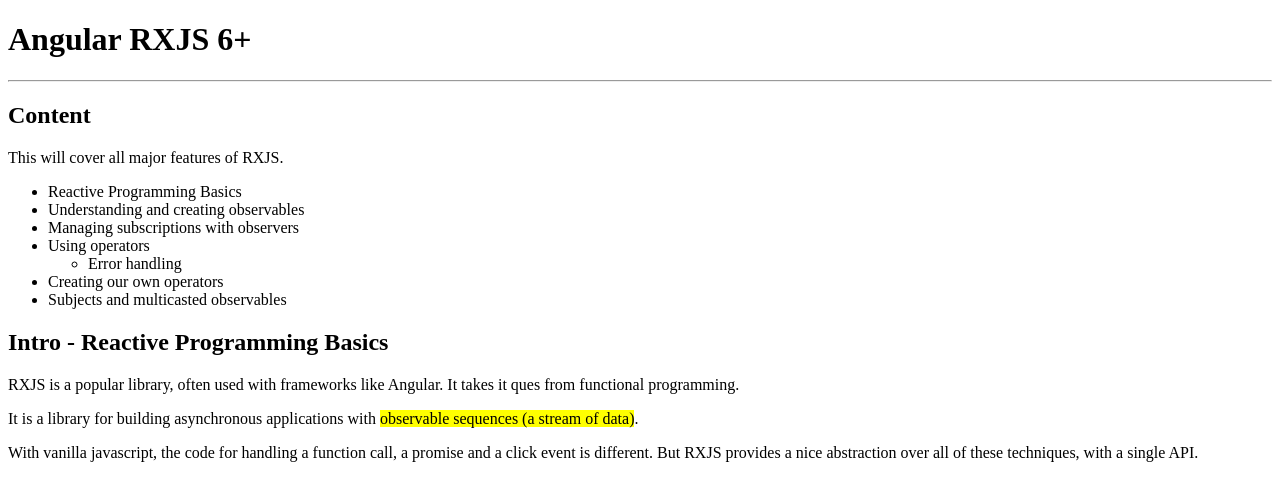
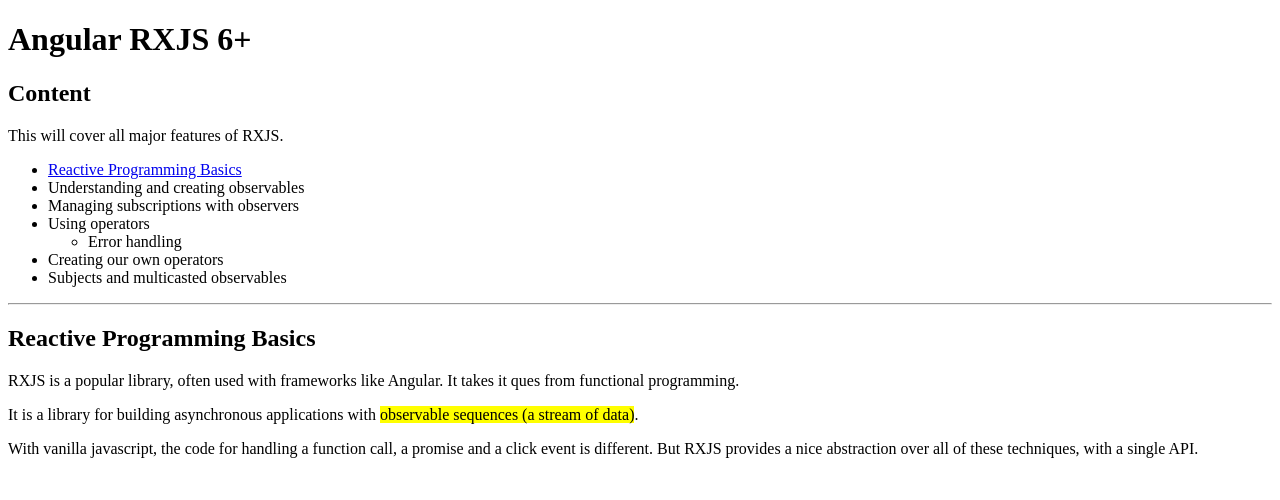
Before and after one commit to henrikmathiesen/angular-x-rxjs6-plus, an Angular app: page /reactive-programming-basics in a window 1280 px wide. Before the commit this address led to /. Shown: the top 500 px of the page. Built offline with nearby package versions, Linux system fonts and the light colour scheme.

Commit message:
-seperated into component -routing

```diff
--- a/src/app/app.component.html
+++ b/src/app/app.component.html
@@ -1,33 +1,5 @@
 <h1>Angular RXJS 6+</h1>
-<hr>
-<h2>Content</h2>
-<p>
-  This will cover all major features of RXJS.
-</p>
-<ul>
-  <li>Reactive Programming Basics</li>
-  <li>Understanding and creating observables</li>
-  <li>Managing subscriptions with observers</li>
-  <li>
-    Using operators
-    <ul>
-      <li>Error handling</li>
-    </ul>
-  </li>
-  <li>Creating our own operators</li>
-  <li>Subjects and multicasted observables</li>
-</ul>
-<h2>Intro - Reactive Programming Basics</h2>
-<p>
-  RXJS is a popular library, often used with frameworks like Angular. It takes it ques from functional programming.
-</p>
-<p>
-  It is a library for building asynchronous applications with <mark>observable sequences (a stream of data)</mark>.
-</p>
-<p>
-  With vanilla javascript, the code for handling a function call, a promise and a click event is different. But
-  RXJS provides a nice abstraction over all of these techniques, with a single API.
-</p>
 
+<app-menu></app-menu>
 
 <router-outlet></router-outlet>
--- a/src/app/app.module.ts
+++ b/src/app/app.module.ts
@@ -3,10 +3,14 @@ import { NgModule } from '@angular/core';
 
 import { AppRoutingModule } from './app-routing.module';
 import { AppComponent } from './app.component';
+import { MenuComponent } from './menu/menu.component';
+import { ReactiveProgrammingBasicsComponent } from './reactive-programming-basics/reactive-programming-basics.component';
 
 @NgModule({
   declarations: [
-    AppComponent
+    AppComponent,
+    MenuComponent,
+    ReactiveProgrammingBasicsComponent
   ],
   imports: [
     BrowserModule,
--- /dev/null
+++ b/src/app/menu/menu.component.html
@@ -0,0 +1,23 @@
+<h2>Content</h2>
+
+<p>
+    This will cover all major features of RXJS.
+</p>
+
+<ul>
+    <li>
+        <a [routerLink]="['/reactive-programming-basics']">Reactive Programming Basics</a>
+    </li>
+    <li>Understanding and creating observables</li>
+    <li>Managing subscriptions with observers</li>
+    <li>
+        Using operators
+        <ul>
+            <li>Error handling</li>
+        </ul>
+    </li>
+    <li>Creating our own operators</li>
+    <li>Subjects and multicasted observables</li>
+</ul>
+
+<hr>
--- /dev/null
+++ b/src/app/reactive-programming-basics/reactive-programming-basics.component.html
@@ -0,0 +1,11 @@
+<h2>Reactive Programming Basics</h2>
+<p>
+  RXJS is a popular library, often used with frameworks like Angular. It takes it ques from functional programming.
+</p>
+<p>
+  It is a library for building asynchronous applications with <mark>observable sequences (a stream of data)</mark>.
+</p>
+<p>
+  With vanilla javascript, the code for handling a function call, a promise and a click event is different. But
+  RXJS provides a nice abstraction over all of these techniques, with a single API.
+</p>
```
Also changed, not shown: src/app/app-routing.module.ts (+6 -1 lines), src/app/menu/menu.component.ts (added, +9 -0 lines), src/app/reactive-programming-basics/reactive-programming-basics.component.ts (added, +8 -0 lines).
